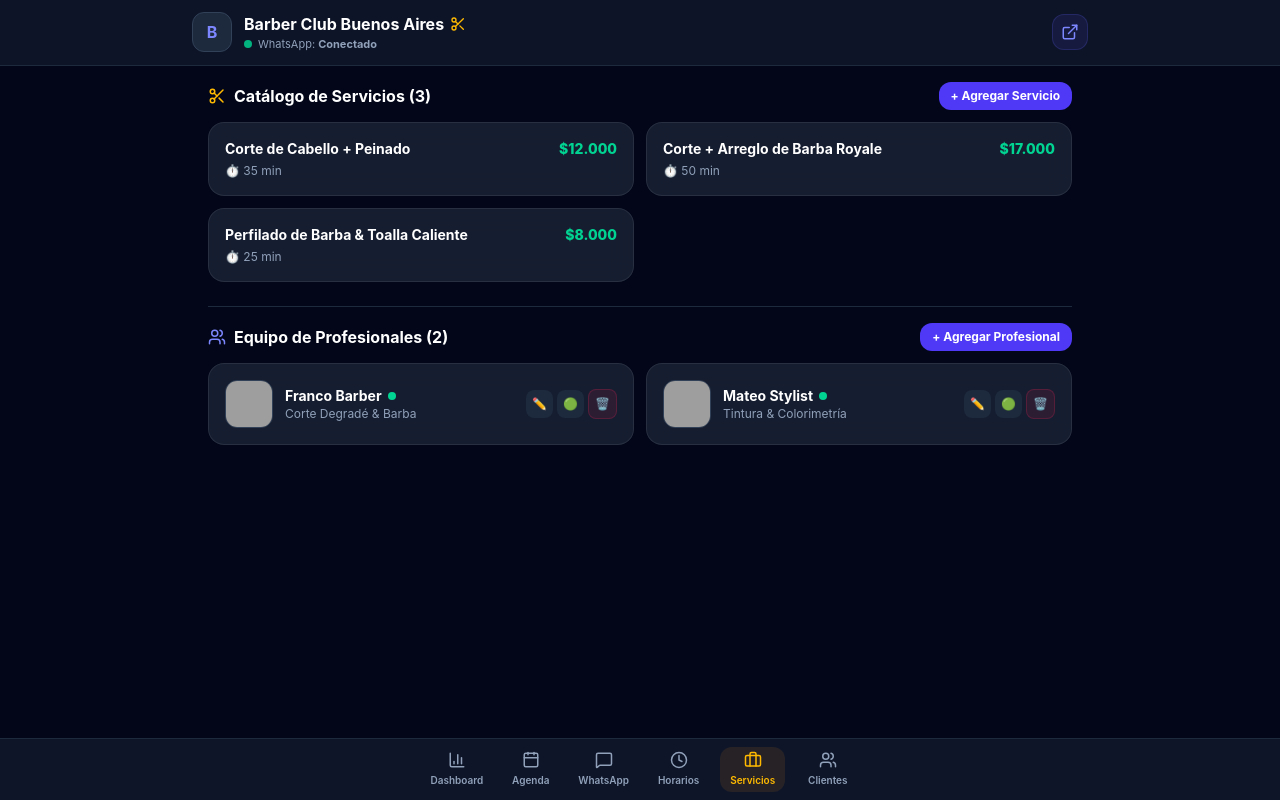
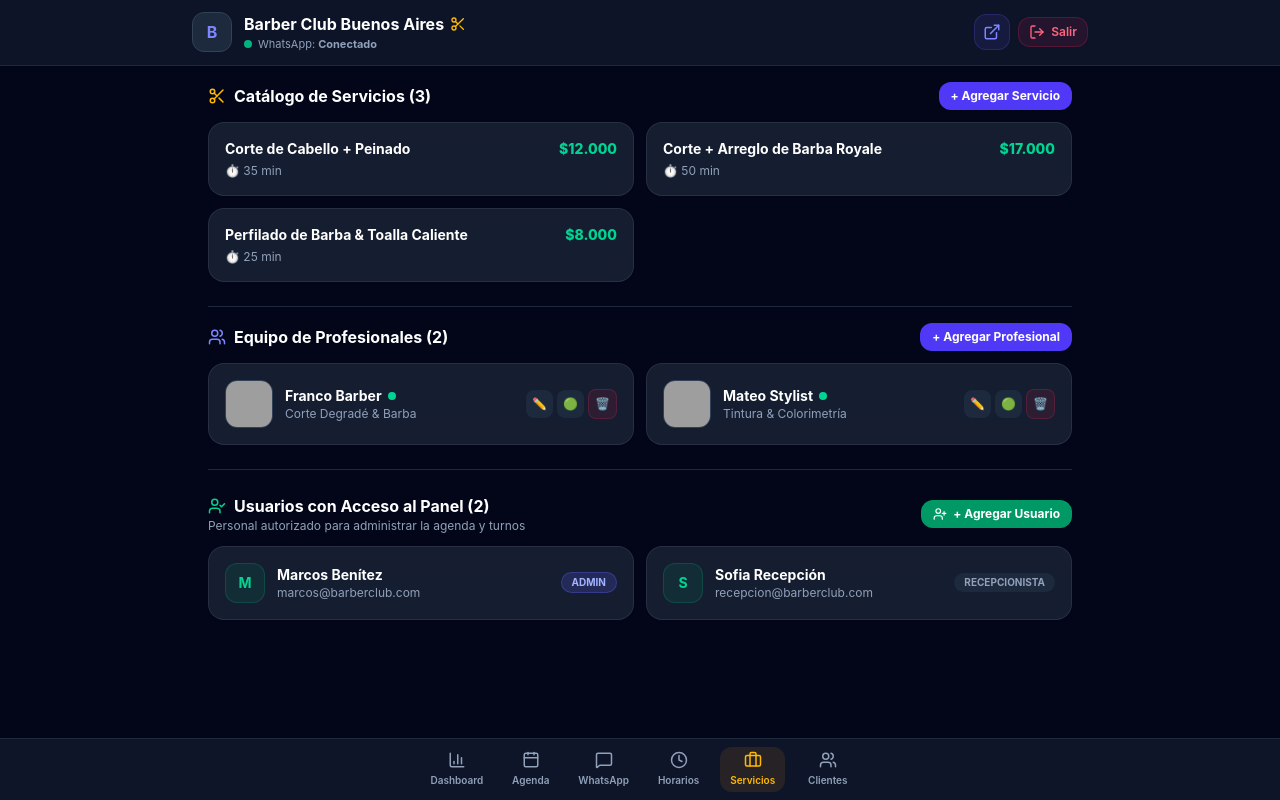
Before and after one commit to matiexe/turnitosapp, a Next.js app: page /admin in a window 1280 px wide. Both pictures are taken after a click on the button "Servicios". Built offline with nearby package versions, Linux system fonts and the light colour scheme; grey boxes are pictures that could not be loaded.

Commit message:
feat: Botón de Cerrar Sesión y gestión de múltiples usuarios accesos al panel de negocio

```diff
--- a/src/app/admin/page.tsx
+++ b/src/app/admin/page.tsx
@@ -28,19 +28,26 @@ import {
   AlertCircle,
   FileText,
   BarChart3,
-  TrendingUp
+  TrendingUp,
+  LogOut,
+  UserPlus,
+  KeyRound,
+  UserCheck
 } from 'lucide-react';
-import { Tenant, Appointment, Service, Professional, Client, RubroType, DaySchedule } from '@/types/saas';
+import { useRouter } from 'next/navigation';
+import { Tenant, Appointment, Service, Professional, Client, RubroType, DaySchedule, TenantUser } from '@/types/saas';
 import {
   INITIAL_TENANTS,
   INITIAL_APPOINTMENTS,
   INITIAL_SERVICES,
   INITIAL_PROFESSIONALS,
   INITIAL_CLIENTS,
+  INITIAL_TENANT_USERS,
   DEFAULT_SCHEDULE
 } from '@/lib/mockStore';
 
 function TenantAdminContent() {
+  const router = useRouter();
   const searchParams = useSearchParams();
   const tenantIdParam = searchParams.get('tenant');
 
@@ -55,6 +62,40 @@ function TenantAdminContent() {
   const [services, setServices] = useState<Service[]>([]);
   const [professionals, setProfessionals] = useState<Professional[]>([]);
   const [clients, setClients] = useState<Client[]>([]);
+  const [tenantUsers, setTenantUsers] = useState<TenantUser[]>([]);
+
+  // User Access Modal Form
+  const [isAddUserModalOpen, setIsAddUserModalOpen] = useState(false);
+  const [newUserName, setNewUserName] = useState('');
+  const [newUserEmail, setNewUserEmail] = useState('');
+  const [newUserRole, setNewUserRole] = useState<'admin' | 'receptionist'>('receptionist');
+
+  const handleLogout = () => {
+    localStorage.removeItem('tuturnito_current_user');
+    router.push('/login');
+  };
+
+  const handleSaveTenantUser = (e: React.FormEvent) => {
+    e.preventDefault();
+    if (!newUserName || !newUserEmail || !currentTenant) return;
+
+    const newUser: TenantUser = {
+      id: `tu-${Date.now()}`,
+      tenantId: currentTenant.id,
+      name: newUserName,
+      email: newUserEmail,
+      role: newUserRole,
+      createdAt: new Date().toISOString().split('T')[0]
+    };
+
+    const updated = [newUser, ...tenantUsers];
+    setTenantUsers(updated);
+    localStorage.setItem('saas_tenant_users', JSON.stringify(updated));
+
+    setNewUserName('');
+    setNewUserEmail('');
+    setIsAddUserModalOpen(false);
+  };
 
   // Agenda Filter State
   const [selectedDate, setSelectedDate] = useState<string>(new Date().toISOString().split('T')[0]);
@@ -146,6 +187,9 @@ function TenantAdminContent() {
 
     const savedClients = localStorage.getItem('saas_clients');
     setClients(savedClients ? JSON.parse(savedClients) : INITIAL_CLIENTS);
+
+    const savedTenantUsers = localStorage.getItem('saas_tenant_users');
+    setTenantUsers(savedTenantUsers ? JSON.parse(savedTenantUsers) : INITIAL_TENANT_USERS);
   }, [tenantIdParam]);
 
   if (!currentTenant) return null;
@@ -443,6 +487,15 @@ function TenantAdminContent() {
             >
               <ExternalLink size={18} />
             </Link>
+
+            <button
+              onClick={handleLogout}
+              className="px-2.5 py-1.5 text-xs font-semibold text-rose-400 hover:text-rose-300 bg-rose-500/10 hover:bg-rose-500/20 rounded-xl border border-rose-500/20 transition flex items-center gap-1.5"
+              title="Cerrar Sesión"
+            >
+              <LogOut size={16} />
+              <span className="hidden sm:inline">Salir</span>
+            </button>
           </div>
 
         </div>
@@ -1023,6 +1076,52 @@ function TenantAdminContent() {
               </div>
             </div>
 
+            {/* Business Users Section */}
+            <div className="space-y-3 pt-6 border-t border-slate-800">
+              <div className="flex items-center justify-between">
+                <div>
+                  <h2 className="text-base font-bold text-white flex items-center gap-2">
+                    <UserCheck size={18} className="text-emerald-400" /> Usuarios con Acceso al Panel ({tenantUsers.filter(u => u.tenantId === currentTenant.id).length})
+                  </h2>
+                  <p className="text-xs text-slate-400">Personal autorizado para administrar la agenda y turnos</p>
+                </div>
+                <button
+                  onClick={() => {
+                    setNewUserName('');
+                    setNewUserEmail('');
+                    setIsAddUserModalOpen(true);
+                  }}
+                  className="px-3 py-1.5 text-xs font-bold bg-emerald-600 hover:bg-emerald-500 text-white rounded-xl transition flex items-center gap-1.5"
+                >
+                  <UserPlus size={14} /> + Agregar Usuario
+                </button>
+              </div>
+
+              <div className="grid grid-cols-1 sm:grid-cols-2 gap-3">
+                {tenantUsers
+                  .filter(u => u.tenantId === currentTenant.id)
+                  .map(u => (
+                    <div key={u.id} className="glass-card p-4 rounded-2xl flex items-center justify-between">
+                      <div className="flex items-center gap-3">
+                        <div className="w-10 h-10 rounded-xl bg-emerald-500/10 border border-emerald-500/20 text-emerald-400 font-bold flex items-center justify-center text-sm shrink-0">
+                          {u.name.charAt(0)}
+                        </div>
+                        <div>
+                          <h3 className="text-sm font-bold text-white">{u.name}</h3>
+                          <p className="text-xs text-slate-400">{u.email}</p>
+                        </div>
+                      </div>
+
+                      <span className={`px-2.5 py-0.5 rounded-full text-[10px] font-bold uppercase ${
+                        u.role === 'admin' ? 'bg-indigo-500/20 text-indigo-300 border border-indigo-500/30' : 'bg-slate-800 text-slate-400'
+                      }`}>
+                        {u.role === 'admin' ? 'Admin' : 'Recepcionista'}
+                      </span>
+                    </div>
+                  ))}
+              </div>
+            </div>
+
           </div>
         )}
 
@@ -1492,6 +1591,82 @@ function TenantAdminContent() {
         </div>
       )}
 
+      {/* Modal: Dar Acceso a Nuevo Usuario */}
+      {isAddUserModalOpen && (
+        <div className="fixed inset-0 bg-slate-950/80 backdrop-blur-sm z-50 flex items-center justify-center p-4">
+          <div className="glass-card bg-slate-900 border border-slate-800 rounded-2xl max-w-md w-full p-6 space-y-4 shadow-2xl">
+            <div className="flex items-center justify-between border-b border-slate-800 pb-3">
+              <h3 className="text-base font-bold text-white flex items-center gap-2">
+                <UserPlus size={18} className="text-emerald-400" />
+                Dar Acceso a Nuevo Colaborador
+              </h3>
+              <button
+                onClick={() => setIsAddUserModalOpen(false)}
+                className="text-slate-400 hover:text-white"
+              >
+                ✕
+              </button>
+            </div>
+
+            <form onSubmit={handleSaveTenantUser} className="space-y-3">
+              <div>
+                <label className="block text-xs font-semibold text-slate-300 mb-1">Nombre Completo *</label>
+                <input
+                  type="text"
+                  required
+                  placeholder="Ej: Sofia Recepción, Gabriel Barbero"
+                  value={newUserName}
+                  onChange={(e) => setNewUserName(e.target.value)}
+                  className="w-full bg-slate-950 border border-slate-800 rounded-xl px-3 py-2 text-xs text-white focus:outline-none focus:border-emerald-500"
+                />
+              </div>
+
+              <div>
+                <label className="block text-xs font-semibold text-slate-300 mb-1">Email de Acceso *</label>
+                <input
+                  type="email"
+                  required
+                  placeholder="sofia@tucomercio.com"
+                  value={newUserEmail}
+                  onChange={(e) => setNewUserEmail(e.target.value)}
+                  className="w-full bg-slate-950 border border-slate-800 rounded-xl px-3 py-2 text-xs text-white focus:outline-none focus:border-emerald-500"
+                />
+              </div>
+
+              <div>
+                <label className="block text-xs font-semibold text-slate-300 mb-1">Rol / Permisos</label>
+                <select
+                  value={newUserRole}
+                  onChange={(e) => setNewUserRole(e.target.value as 'admin' | 'receptionist')}
+                  className="w-full bg-slate-950 border border-slate-800 rounded-xl px-3 py-2 text-xs text-white focus:outline-none focus:border-emerald-500"
+                >
+                  <option value="receptionist">Recepcionista / Ver Agenda y Turnos</option>
+                  <option value="admin">Administrador del Negocio</option>
+                </select>
+              </div>
+
+              <div className="p-3 bg-slate-950 rounded-xl border border-slate-800 text-[11px] text-slate-400 space-y-1">
+                <span className="font-semibold text-slate-300 block">ℹ️ Instrucciones para el nuevo usuario:</span>
+                <p>El colaborador podrá ingresar en <strong>/login</strong> seleccionando "Acceso Empresa" con este email.</p>
+              </div>
+
+              <div className="pt-3 border-t border-slate-800 flex justify-end gap-2">
+                <button
+                  type="button"
+                  onClick={() => setIsAddUserModalOpen(false)}
+                  className="text-xs text-slate-400 px-3 py-1.5"
+                >
+                  Cancelar
+                </button>
+                <button type="submit" className="px-4 py-1.5 bg-emerald-600 hover:bg-emerald-500 text-white rounded-xl text-xs font-bold shadow-md">
+                  Otorgar Acceso
+                </button>
+              </div>
+            </form>
+          </div>
+        </div>
+      )}
+
     </div>
   );
 }
--- a/src/lib/mockStore.ts
+++ b/src/lib/mockStore.ts
@@ -1,4 +1,10 @@
-import { Tenant, Professional, Service, Appointment, Client, SuperAdminStats, DaySchedule } from '@/types/saas';
+import { Tenant, Professional, Service, Appointment, Client, SuperAdminStats, DaySchedule, TenantUser } from '@/types/saas';
+
+export const INITIAL_TENANT_USERS: TenantUser[] = [
+  { id: 'tu-1', tenantId: 't-1', name: 'Marcos Benítez', email: 'marcos@barberclub.com', role: 'admin', createdAt: '2026-01-15' },
+  { id: 'tu-2', tenantId: 't-1', name: 'Sofia Recepción', email: 'recepcion@barberclub.com', role: 'receptionist', createdAt: '2026-02-01' },
+  { id: 'tu-3', tenantId: 't-2', name: 'Dra. Valeria Gómez', email: 'valeria@esteticavital.com', role: 'admin', createdAt: '2026-02-01' }
+];
 
 export const DEFAULT_SCHEDULE: DaySchedule[] = [
   { day: 'lunes', label: 'Lunes', isOpen: true, openTime: '09:00', closeTime: '19:00', hasBreak: true, breakStart: '13:00', breakEnd: '14:00' },
--- a/src/types/saas.ts
+++ b/src/types/saas.ts
@@ -86,6 +86,15 @@ export interface Tenant {
   slotIntervalMinutes?: number;
 }
 
+export interface TenantUser {
+  id: string;
+  tenantId: string;
+  name: string;
+  email: string;
+  role: 'admin' | 'receptionist' | 'staff';
+  createdAt: string;
+}
+
 export interface SuperAdminStats {
   totalTenants: number;
   activeTenants: number;
```
